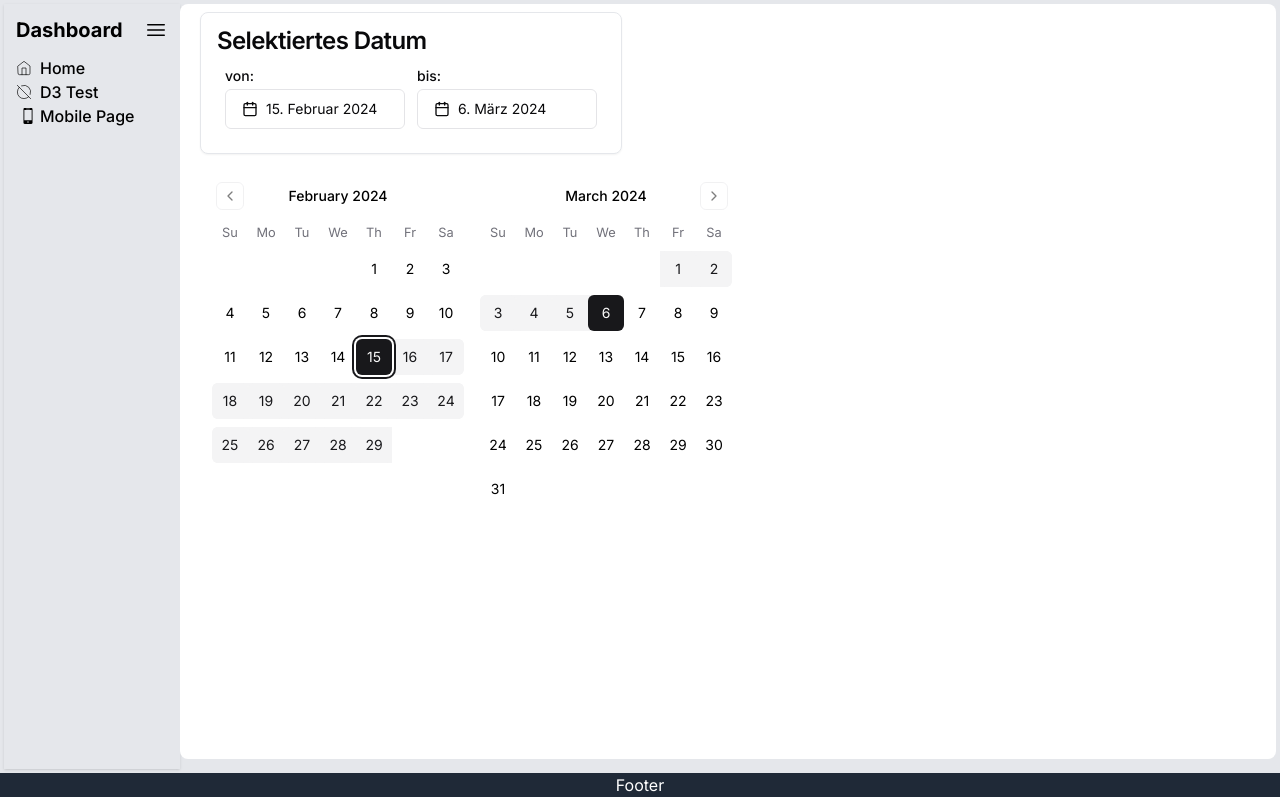
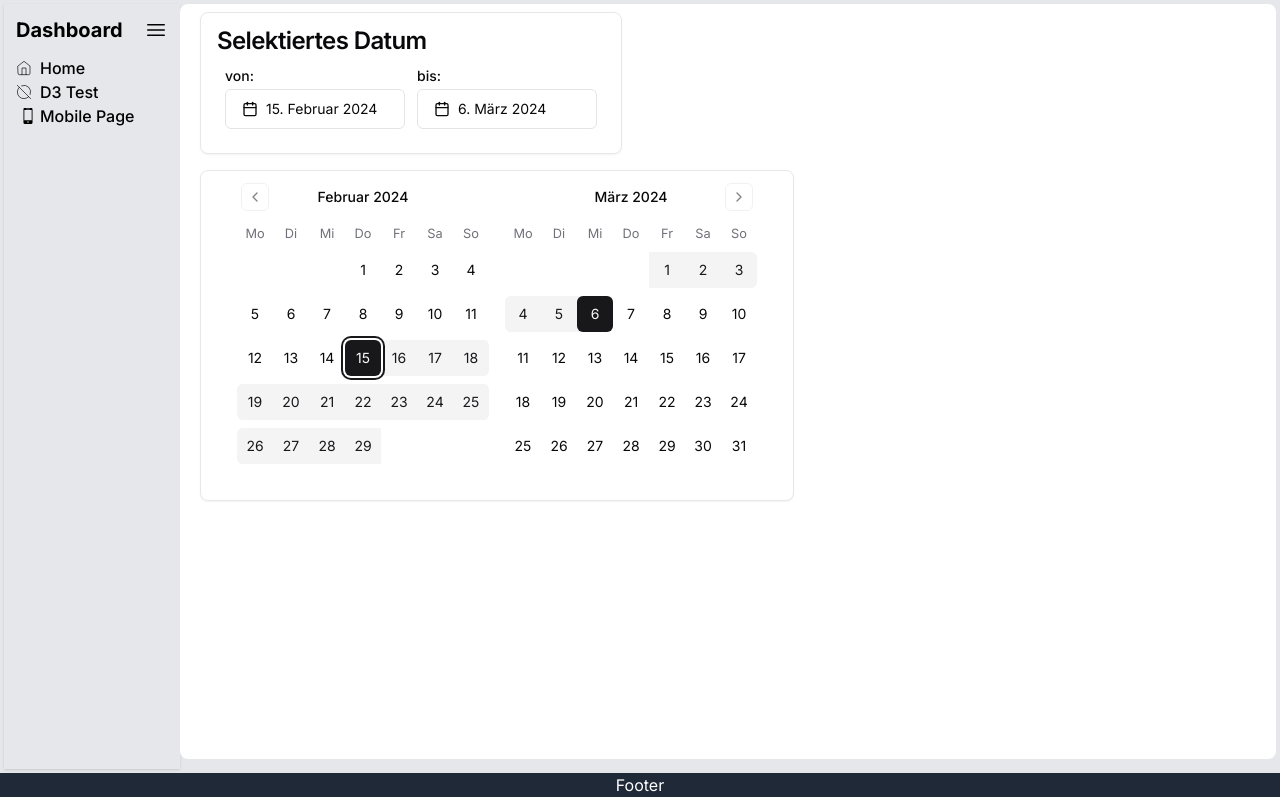
Before and after one commit to Geraldf/testd3, a Next.js app: page /mobile in a window 1280 px wide. Built offline with nearby package versions, Linux system fonts and the light colour scheme.

Commit message:
Range done

```diff
--- a/app/mobile/page.tsx
+++ b/app/mobile/page.tsx
@@ -1,52 +1,11 @@
 'use client'
-import { DatePicker } from '@/components/datePicker/DatePicker'
-import { MonthPicker } from '@/components/datePicker/MonthPicker'
-import { RangePicker } from '@/components/datePicker/RangePicker'
-import { Card, CardHeader, CardTitle, CardContent } from '@/components/ui/card'
-import { addDays } from 'date-fns'
 import * as React from 'react'
-import { Dispatch, SetStateAction } from 'react'
-import { DateRange } from 'react-day-picker'
+import GetDateRange from '../../components/datePicker/GetDateRange';
 
 type Props = {}
 
 export default function Page({}: Props) {
-  const [date, setDate] = React.useState<DateRange | undefined>({
-    from: new Date(),
-    to: addDays(new Date(), 20)
-  })
-
-  const SetStartDate = (startdate: any) => {
-    if (startdate) {
-      setDate({ from: startdate, to: date?.to })
-    }
-  }
-
-  const SetEndDate = (enddate: any) => {
-    if (enddate) {
-      setDate({ from: date?.from, to: enddate })
-    }
-  }
-
-  React.useEffect(() => {
-    console.log(date)
-  }, [date])
-
-  return (
-    <div className='flex flex-col gap-4'>
-      <Card className='w-min'>
-        <CardHeader className='flex flex-col  p-4'>
-          <CardTitle>Selektiertes Datum</CardTitle>
-        </CardHeader>
-        <CardContent>
-          <RangePicker
-            initialStartValue={date?.from}
-            initialEndValue={date?.to}
-            SetDateRange={setDate}
-          />
-        </CardContent>
-      </Card>
-      <MonthPicker SetStartDate={SetStartDate} SetEndDate={SetEndDate} initStart={date?.from} initEnd={date?.to}/>
-    </div>
+  return(
+    <GetDateRange/>
   )
 }
--- a/components/datePicker/DatePicker.tsx
+++ b/components/datePicker/DatePicker.tsx
@@ -16,6 +16,7 @@ import {
 } from '@/components/ui/popover'
 import { PopoverClose } from '@radix-ui/react-popover'
 import { CloseIcon } from '../icons/AppIcons'
+import { useState } from 'react'
 
 type Props = {
   prompt?: string
@@ -25,9 +26,10 @@ type Props = {
 export function DatePicker(props: Props) {
   const { prompt, date, SetNewDate } = props
   //const [date, setDate] = React.useState<Date>()
+  const [calendarOpen, setCalendarOpen] = useState(false);
 
   return (
-    <Popover>
+    <Popover open={calendarOpen} onOpenChange={setCalendarOpen}>
       <PopoverTrigger asChild>
         <Button
           variant={'outline'}
@@ -45,15 +47,19 @@ export function DatePicker(props: Props) {
         </Button>
       </PopoverTrigger>
       <PopoverContent className='w-auto p-0'>
-        <PopoverClose>
+
           <Calendar
             mode='single'
             selected={date}
-            onSelect={SetNewDate}
+            onSelect={(d) => {
+              SetNewDate(d);
+              setCalendarOpen(false);
+
+            }}
             initialFocus
             locale={de}
           />
-        </PopoverClose>
+
       </PopoverContent>
     </Popover>
   )
--- /dev/null
+++ b/components/datePicker/GetDateRange.tsx
@@ -0,0 +1,60 @@
+import React from 'react'
+import { Card } from '@/components/ui/card'
+import { CardHeader } from '@/components/ui/card'
+import { CardContent } from '@/components/ui/card'
+import { CardTitle } from '@/components/ui/card'
+import { RangePicker } from '@/components/datePicker/RangePicker'
+import { MonthPicker } from '@/components/datePicker/MonthPicker'
+import { addDays } from 'date-fns'
+import { DateRange } from 'react-day-picker'
+
+type Props = {}
+
+export default function GetDateRange({}: Props) {
+  const [date, setDate] = React.useState<DateRange | undefined>({
+    from: new Date(),
+    to: addDays(new Date(), 20)
+  })
+
+  const SetStartDate = (startdate: any) => {
+    if (startdate) {
+      setDate({ from: startdate, to: date?.to })
+    }
+  }
+
+  const SetEndDate = (enddate: any) => {
+    if (enddate) {
+      setDate({ from: date?.from, to: enddate })
+    }
+  }
+
+  React.useEffect(() => {
+    console.log(date)
+  }, [date])
+
+  return (
+    <div className='flex flex-col gap-4'>
+      <Card className='w-min'>
+        <CardHeader className='flex flex-col  p-4'>
+          <CardTitle>Selektiertes Datum</CardTitle>
+        </CardHeader>
+        <CardContent>
+          <RangePicker
+            initialStartValue={date?.from}
+            initialEndValue={date?.to}
+            SetDateRange={setDate}
+          />
+        </CardContent>
+      </Card>
+      <Card className='w-min'>
+        <CardContent>
+          <MonthPicker
+            SetDate={setDate}
+            initStart={date?.from}
+            initEnd={date?.to}
+          />
+        </CardContent>
+      </Card>
+    </div>
+  )
+}
--- a/components/datePicker/MonthPicker.tsx
+++ b/components/datePicker/MonthPicker.tsx
@@ -2,7 +2,11 @@ import * as React from 'react'
 
 import { add, addDays, eachMonthOfInterval, sub } from 'date-fns'
 import { Calendar } from '../ui/calendar'
-import { DateRange } from 'react-day-picker'
+import { DateRange, DayPicker, StyledElement, Styles } from 'react-day-picker'
+import { de } from 'date-fns/locale'
+//import 'react-day-picker/dist/style.css';
+import { cn } from '@/lib/utils'
+import { buttonVariants } from '../ui/button'
 
 const today = new Date()
 const startmonth = sub(today, { months: 6 })
@@ -12,33 +16,69 @@ const months = eachMonthOfInterval({
   end: endmonth
 })
 type Props = {
-  SetStartDate: React.Dispatch<React.SetStateAction<Date | undefined>>
-  SetEndDate: React.Dispatch<React.SetStateAction<Date | undefined>>
+  SetDate: React.Dispatch<React.SetStateAction<DateRange | undefined>>
   initStart?: Date
   initEnd?: Date
 }
 export function MonthPicker(props: Props) {
-  const { SetStartDate, SetEndDate, initStart, initEnd } = props
-  const [date, setDate] = React.useState<DateRange | undefined>({
-    from: initStart || new Date(2022, 0, 20),
-    to: initEnd || addDays(new Date(2022, 0, 20), 20)
-  })
+  const { initStart, initEnd , SetDate} = props
+  const d:DateRange = {
+    from: initStart,
+    to: initEnd
+  }
 
-  React.useEffect(() => {
-    SetStartDate(date?.from)
-    SetEndDate(date?.to)
-  // eslint-disable-next-line react-hooks/exhaustive-deps
-  }, [date])
+  const myClassNames = {
+    // months: "flex flex-col sm:flex-row space-y-4 sm:space-x-4 sm:space-y-0",
+    // month: "space-y-4",
+    // caption: "flex justify-center pt-1 relative items-center",
+    // caption_label: "text-sm font-medium",
+    // nav: "space-x-1 flex items-center",
+    // nav_button: cn(
+    //   buttonVariants({ variant: "outline" }),
+    //   "h-7 w-7 bg-transparent p-0 opacity-50 hover:opacity-100"
+    // ),
+    //nav_button_previous: "absolute left-1",
+    //nav_button_next: "absolute right-1",
+    //table: "w-full border-collapse space-y-1",
+    //head_row: "flex",
+    //head_cell:
+    //  "text-muted-foreground rounded-md w-9 font-normal text-[0.8rem]",
+    //row: "flex w-full mt-2",
+    //cell: "h-9 w-9 text-center text-sm p-0 relative [&:has([aria-selected].day-range-end)]:rounded-r-md [&:has([aria-selected].day-outside)]:bg-accent/50 [&:has([aria-selected])]:bg-accent first:[&:has([aria-selected])]:rounded-l-md last:[&:has([aria-selected])]:rounded-r-md focus-within:relative focus-within:z-20",
+    //day: cn(
+    //  buttonVariants({ variant: "ghost" }),
+    //  "h-9 w-9 p-0 font-normal aria-selected:opacity-100"
+    //),
+    //day_range_end: "day-range-end",
+    //day_selected:
+    //  "bg-primary text-primary-foreground hover:bg-primary hover:text-primary-foreground focus:bg-primary focus:text-primary-foreground",
+    //day_today: "bg-accent text-accent-foreground",
+    // day_outside:
+    //   "day-outside text-muted-foreground opacity-50 aria-selected:bg-accent/50 aria-selected:text-muted-foreground aria-selected:opacity-30",
+    // day_disabled: "text-muted-foreground opacity-50",
+    day_range_middle:
+      "aria-selected:bg-accent aria-selected:text-accent-foreground",
+    //day_hidden: "invisible",
+  }
+
+
+
 
   return (
     <div className='flex flex-row gap-4'>
       <Calendar
         initialFocus
         mode='range'
-        defaultMonth={date?.from}
-        selected={date}
-        onSelect={setDate}
+        defaultMonth={initStart}
+        selected={d}
+        onSelect={SetDate}
         numberOfMonths={2}
+        //min={10}
+        //max={30}
+        locale={de}
+        classNames={myClassNames}
+
+
       />
     </div>
   )
--- a/components/datePicker/RangePicker.tsx
+++ b/components/datePicker/RangePicker.tsx
@@ -49,12 +49,12 @@ export const RangePicker = (props: Props) => {
         <DatePicker
           prompt='Start Datum'
           SetNewDate={sfdate}
-          date={date?.from}
+          date={initialStartValue}
         />
       </div>
       <div className='flex flex-col space-y-1.5'>
         <Label className='text-foreground'>bis:</Label>
-        <DatePicker prompt='End Datum' SetNewDate={stdate} date={date?.to} />
+        <DatePicker prompt='End Datum' SetNewDate={stdate} date={initialEndValue} />
       </div>
     </div>
   )
```
